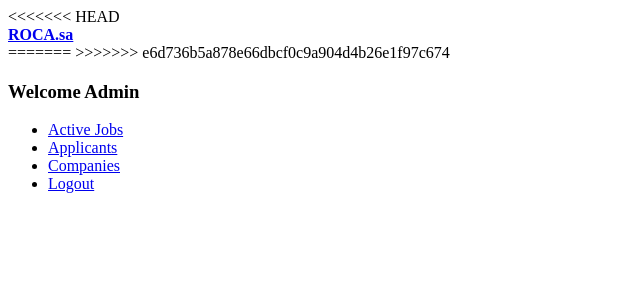
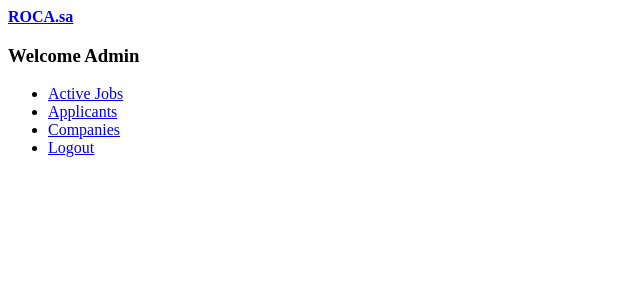
Before and after one commit to JacobCosgrove/ROCA.sa-Website, a PHP site: page /admin/home.php in a window 1280 px wide. Shown: the top 300 px of the page, without its empty margins (0-640 px from the left). Run offline with PHP 8.4, Linux system fonts and the light colour scheme; a user stored in the database is signed in.

```diff
--- a/4330missingStyle/admin/home.php
+++ b/4330missingStyle/admin/home.php
@@ -16,17 +16,13 @@ require_once("../database.php");
 </head>
 <div>
 
-<<<<<<< HEAD
   <header>
 
-    <a href="index.php">
+    <a href="../index.php">
       <span class="logo-lg"><b>ROCA.sa</b></span>
     </a>
 
   </header>
-
-=======
->>>>>>> e6d736b5a878e66dbcf0c9a904d4b26e1f97c674
   <div>
 
     <section>
```
Also changed, not shown: 1 other file.
